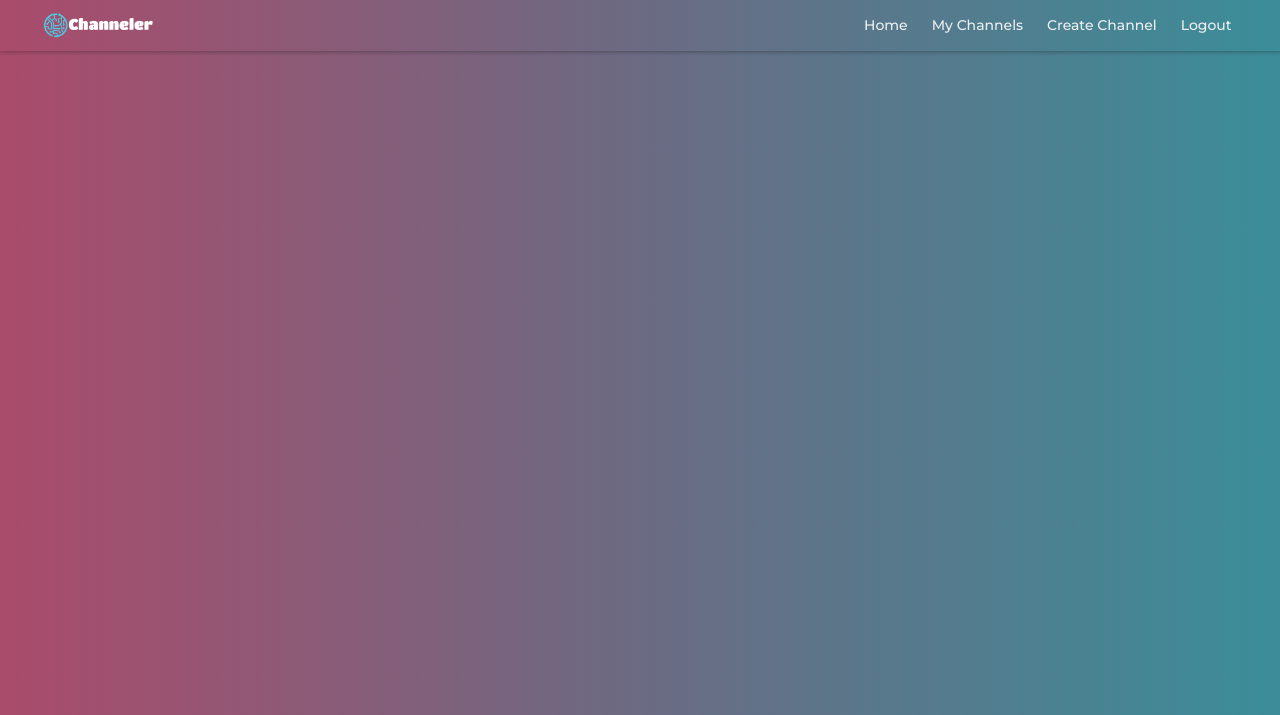
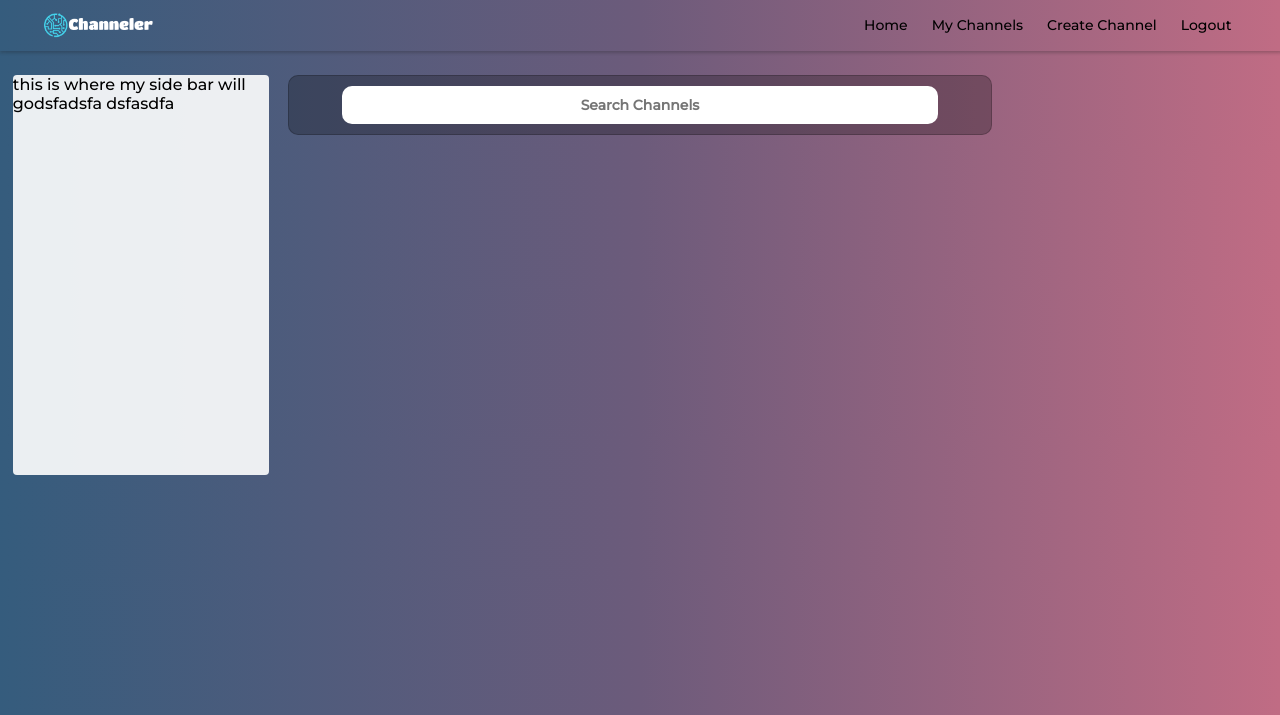
Before and after one commit to Jaroke321/project2, a Flask app: page /home in a window 1280 px wide. Shown: the top 715 px of the page. Run offline with Flask 2, Linux system fonts and the light colour scheme; a user stored in the database is signed in; data comes from the database, SQL or seed files in the repository; data that the repository does not hold is empty; some libraries are stand-ins or nearby versions.

Commit message:
Updated the home page UI with a side bar and a search bar, I also updated the new channel page to be consistent with the rest of the app. Updated all routes as well and got rid of forms and created my own instead.

```diff
--- a/project2/routes.py
+++ b/project2/routes.py
@@ -16,8 +16,6 @@ def login():
     if current_user.is_authenticated:
         return redirect(url_for('home'))
 
-    # Create the Login Form
-    #form = LoginForm()
     # Get the js file
     js_file = url_for('static', filename='login.js')
     # User has submitted their credentials
@@ -55,15 +53,13 @@ def home():
 def register():
     """Register page so that new users can register an account"""
 
-    # Create the form
-    form = RegistrationForm()
     # get the javascript file
     js_file = url_for('static', filename='register.js')
     # User has submitted the form
     if request.method == 'POST':
         # get the values the user entered
-        username = form.username.data
-        password = form.password.data
+        username = request.form.get()
+        password = request.form.get()
         # Create a new user
         new_user = User(name=username, password=password)
         # add user to DB
@@ -73,7 +69,7 @@ def register():
         # redirect to the login page
         return redirect(url_for('login'))
 
-    return render_template('register.html', js_file=js_file, form=form)
+    return render_template('register.html', js_file=js_file)
 
 
 @app.route("/newChannel", methods=['GET', 'POST'])
@@ -81,24 +77,24 @@ def register():
 def newChannel():
     """Allow the user to create a new channel"""
 
-    form = NewChannelForm()  # Create a new channel form
     js_file = url_for('static', filename='createChannel.js')  # Get the correct JS file
 
     # Validate the incoming form
-    if form.validate_on_submit():
-        chan_name = form.channelname.data
-        # emit the new channel to users on the home page
-        # flash(f'new channel with name {chan_name}')
+    if request.method == 'POST':
+        # Get the channel name thatthe user is submitting
+        chan_name = request.form.get('channel_name')
+        # Query to see if the channel name already exists
+        chan = Channel.query.filter_by(channel_name=chan_name).first()
 
-        channel = Channel(channel_name=chan_name, admin_id=current_user.id)
-        db.session.add(channel)
-        db.session.commit()
+        # Add new channel to the DB if it does not already exist
+        if not chan:
+            channel = Channel(channel_name=chan_name, admin_id=current_user.id)
+            db.session.add(channel)
+            db.session.commit()
 
-        # broadcastChannel(chan_name)
-        # Send the user to the new channels page
-        # redirect(url_for('channel', chan_name=chan_name))
+        redirect(url_for('home'))
     # Render the template for a GET request
-    return render_template('newChannel.html', form=form, js_file=js_file)
+    return render_template('newChannel.html', js_file=js_file)
 
 
 # @app.route("/channel/<String:name>")
--- a/project2/static/main.css
+++ b/project2/static/main.css
@@ -10,7 +10,7 @@ li, a {
 	font-family: "Montserrat", sans-serif;
 	font-weight: 500;
 	font-size: 14px;
-	color: #edf0f1;
+	color: rgba(0, 0, 0, 1);
 	text-decoration: none;
 }
 
@@ -27,9 +27,10 @@ header {
 }
 
 body {
-	background-color: #4158D0;
-	background-image: linear-gradient(to right, #aa4b6b, #6b6b83, #3b8d99);
-}
+  background: #355c7d; /* fallback for old browsers */
+  background: -webkit-linear-gradient(to right, #355c7d, #6c5b7b, #c06c84); /* Chrome 10-25, Safari 5.1-6 */
+  background: linear-gradient(to right, #355c7d, #6c5b7b, #c06c84);
+  }
 
 main {
 	margin-top: 75px;
@@ -343,19 +353,59 @@ form.form1 {
 }
 
 .channel-item {
+	cursor: pointer;
 	border-radius: 4px;
-	background-color: rgba(235, 235, 235, 1);
+	background-color: rgba(255, 255, 255, 0.9);
 	font-family: 'Montserrat', sans-serif;
-	margin-left: 20%;
-	margin-right: 20%;
 	margin-bottom: 1px;
 	padding-top: 10px;
 	padding-bottom: 70px;
-	transition: all 0.8s;
+	transition: all 0.3s ease-in;
+	width: 68%;
+}
+
+.side-bar {
+	float: left;
+	height: 400px;
+	margin-left: 1%;
+	background-color: rgba(255, 255, 255, 0.9);
+	border-radius: 4px;
+	font-family: 'Montserrat', sans-serif;
+	position: fixed;
+	top: 75px;
+	width: 20%;
+}
+
+.search-bar {
+	border-radius: 10px;
+	font-family: 'Montserrat', sans-serif;
+	margin-bottom: 10px;
+	margin-left: 22.5%;
+	background-color: rgba(0, 0, 0, 0.25);
+	border: 1px solid rgba(0, 0, 0, 0.2);
+	width: 55%;
+}
+
+.search-input {
+	color: rgb(38, 50, 56);
+	padding: 10px 20px;
+	margin-top: 10px;
+	margin-bottom: 10px;
+	width: 85%;
+	font-family: 'Montserrat', sans-serif;
+	font-weight: 700;
+    font-size: 14px;
+    border-radius: 10px;
+    border: none;
+    text-align: center;
+}
+
+.channels {
+	margin-left: 22.5%;
 }
 
 .channel-item:hover {
-	transform: scale(1.05);
+	transform: translateX(10px);
 }
 
 .alert {
--- a/project2/templates/home.html
+++ b/project2/templates/home.html
@@ -25,8 +25,13 @@
 		</header>
 
 		<main>
-			<div id="channels">
-
+			<div class="side-bar">
+				<p>this is where my side bar will godsfadsfa dsfasdfa</p>
+			</div>
+			<div class="search-bar" align="center">
+				<input class="search-input" placeholder="Search Channels" align="center" type="text" name="search">
+			</div>
+			<div id="channels" class="channels">
 			</div>
 		</main>
 	</body>
```
Also changed, not shown: other parts of project2/static/main.css (+40 -12 lines), project2/templates/newChannel.html (+7 -5 lines).
